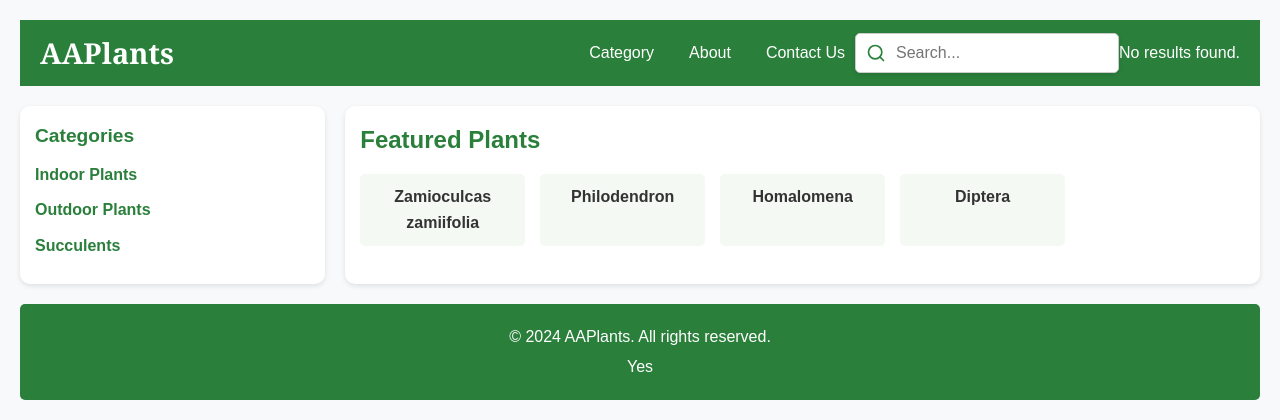
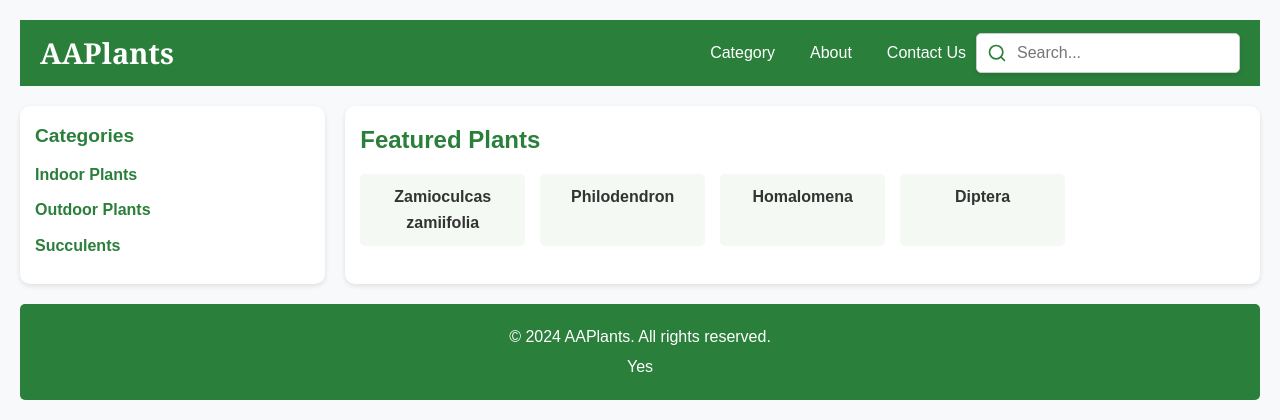
Before and after one commit to ahson501/techexe-F, a Django app: page /AAPlants/ in a window 1280 px wide. Shown: the top 420 px of the page. Run offline with Django 5.2, Linux system fonts and the light colour scheme; some libraries are stand-ins or nearby versions.

Commit message:
16E-12-24

```diff
--- a/AAPlants/templates/aaplants_navbar.html
+++ b/AAPlants/templates/aaplants_navbar.html
@@ -36,7 +36,7 @@
                 {% endfor %}
             </ul>
         {% else %}
-        <p>No results found.</p>
+        <p></p>
         {% endif %}
     </div>
 </nav>
--- a/AAPlants/views.py
+++ b/AAPlants/views.py
@@ -34,41 +34,24 @@ def contact(request):
     return render(request, 'aaplantscontact.html')
 
 def aaplants_search(request):
-    query = request.GET.get('q', '')  # Get the search query from the request
+    query = request.GET.get('q', '')  # Get the search query
     results = []  # Initialize an empty list for storing search results
 
     if query:
-        # Perform search across the Plant model
-        plant_results = Plant.objects.filter(
-            Q(name__icontains=query) | Q(description__icontains=query)
-        )
-        results.extend([{'object': plant, 'model': 'Plant'} for plant in plant_results])
+        models_to_search = [Plant, About, Category, Testimonial, Item]  # Add all your models here
 
-        # Perform search across the About model
-        about_results = About.objects.filter(
-            Q(title__icontains=query) | Q(content__icontains=query)
-        )
-        results.extend([{'object': about, 'model': 'About'} for about in about_results])
+        for model in models_to_search:
+            fields = [field.name for field in model._meta.fields if field.get_internal_type() in ['CharField', 'TextField']]
+            queries = Q()
 
-        # Perform search across the Category model
-        category_results = Category.objects.filter(
-            Q(name__icontains=query) | Q(description__icontains=query)
-        )
-        results.extend([{'object': category, 'model': 'Category'} for category in category_results])
+            # Dynamically search across all CharField and TextField fields
+            for field in fields:
+                queries |= Q(**{f"{field}__icontains": query})
 
-        # Perform search across the Testimonial model
-        testimonial_results = Testimonial.objects.filter(
-            Q(name__icontains=query) | Q(content__icontains=query)
-        )
-        results.extend([{'object': testimonial, 'model': 'Testimonial'} for testimonial in testimonial_results])
+            # Fetch results for the current model
+            model_results = model.objects.filter(queries)
+            results.extend([{'object': obj, 'model': model.__name__} for obj in model_results])
 
-        # Perform search across the Item model
-        item_results = Item.objects.filter(
-            Q(title__icontains=query) | Q(description__icontains=query)
-        )
-        results.extend([{'object': item, 'model': 'Item'} for item in item_results])
-
-    # Render the template with the query and search results
     return render(request, 'aaplants_search.html', {
         'query': query,
         'results': results,
--- a/requirements.txt
+++ b/requirements.txt
@@ -12,6 +12,7 @@ pytest-django
 django-taggit
 django-ckeditor
 django-debug-toolbar
+django-elasticsearch-dsl
 whitenoise
 django-storages
 djangorestframework
```
Also changed, not shown: docker-compose.yaml (+13 -1 lines), techexeapp/settings.py (+6 -1 lines).
